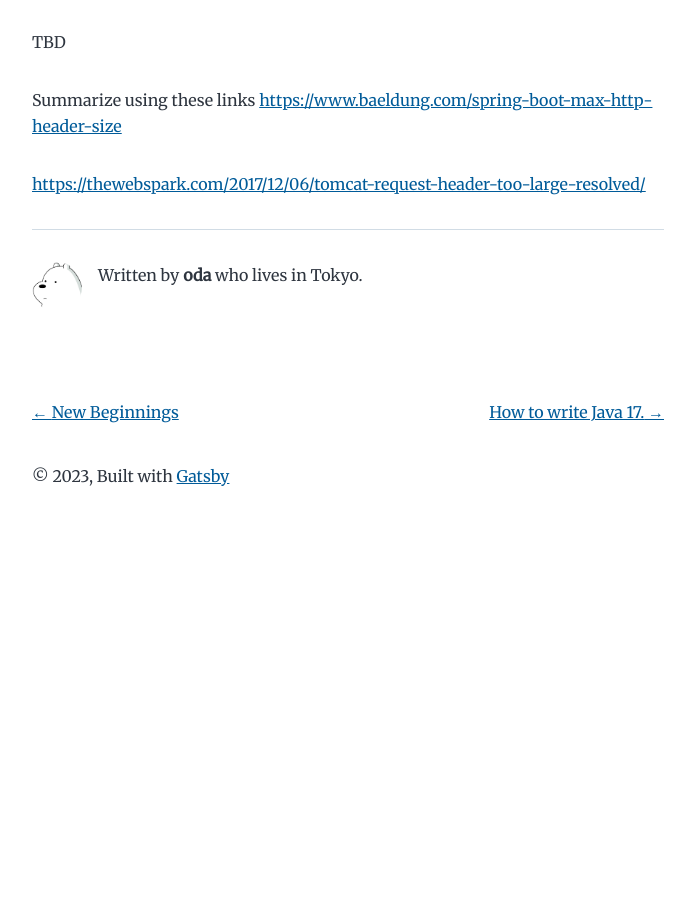
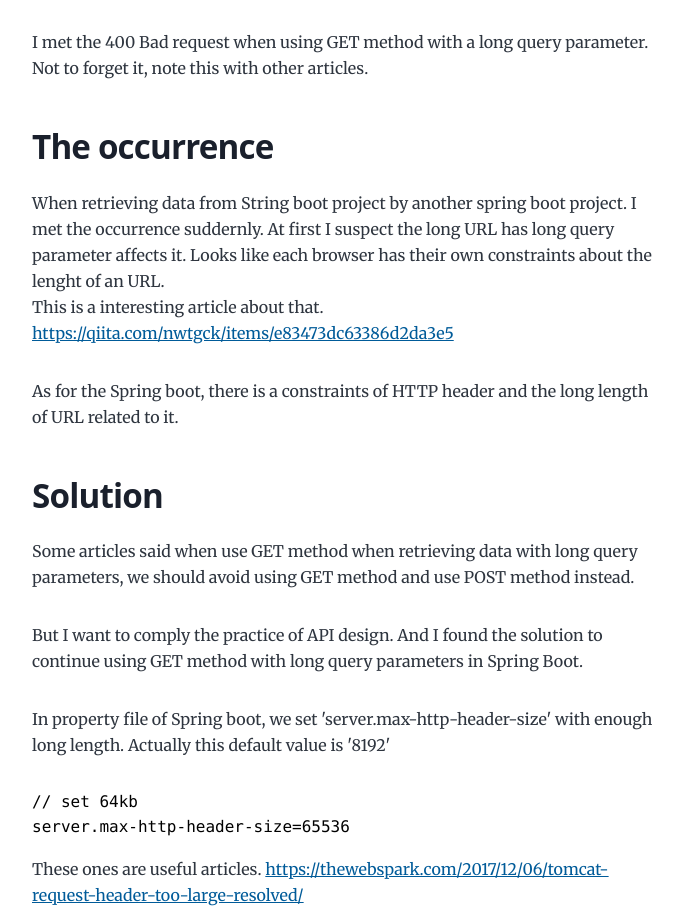
Before and after one commit to watchmen-r/my-second-blog-by-gatsby, a Gatsby site: page /Get-method-too-large/ in a window 1280 px wide. Shown: the part 298-1212 px from the top of the page, without its empty margins (292-987 px from the left). Before the commit the page ends 850 px from the top, so only its background shows below. Built offline with nearby package versions, Linux system fonts and the light colour scheme; Gatsby itself is replaced by a stand-in of ours; some packages are replaced by stand-ins of ours; code samples lack their colours.

Commit message:
add get method too large

````diff
--- a/content/blog/Get-method-too-large/index.md
+++ b/content/blog/Get-method-too-large/index.md
@@ -4,10 +4,29 @@ date: "2023-11-21T22:40:32.169Z"
 description: Unfortunately, there is a few valuable info for new Java in Japanese. So sometimes I confused how to write the Java considering what is the modern writing. So not to confuse, I will write this article.
 ---
 
+I met the 400 Bad request when using GET method with a long query parameter. Not to forget it, note this with other articles.
 
-TBD
+## The occurrence
+When retrieving data from String boot project by another spring boot project. I met the occurrence suddernly. At first I suspect the long URL has long query parameter affects it. Looks like each browser has their own constraints about the lenght of an URL.
+This is a interesting article about that.
+https://qiita.com/nwtgck/items/e83473dc63386d2da3e5
 
-Summarize using these links
+As for the Spring boot, there is a constraints of HTTP header and the long length of URL related to it.
+
+## Solution
+
+Some articles said when use GET method when retrieving data with long query parameters, we should avoid using GET method and use POST method instead.
+
+But I want to comply the practice of API design. And I found the solution to continue using GET method with long query parameters in Spring Boot.
+
+In property file of Spring boot, we set 'server.max-http-header-size' with enough long length. Actually this default value is '8192'
+
+```property
+// set 64kb
+server.max-http-header-size=65536
+```
+
+These ones are useful articles.
+https://thewebspark.com/2017/12/06/tomcat-request-header-too-large-resolved/
+
 https://www.baeldung.com/spring-boot-max-http-header-size
-
-https://thewebspark.com/2017/12/06/tomcat-request-header-too-large-resolved/
````
